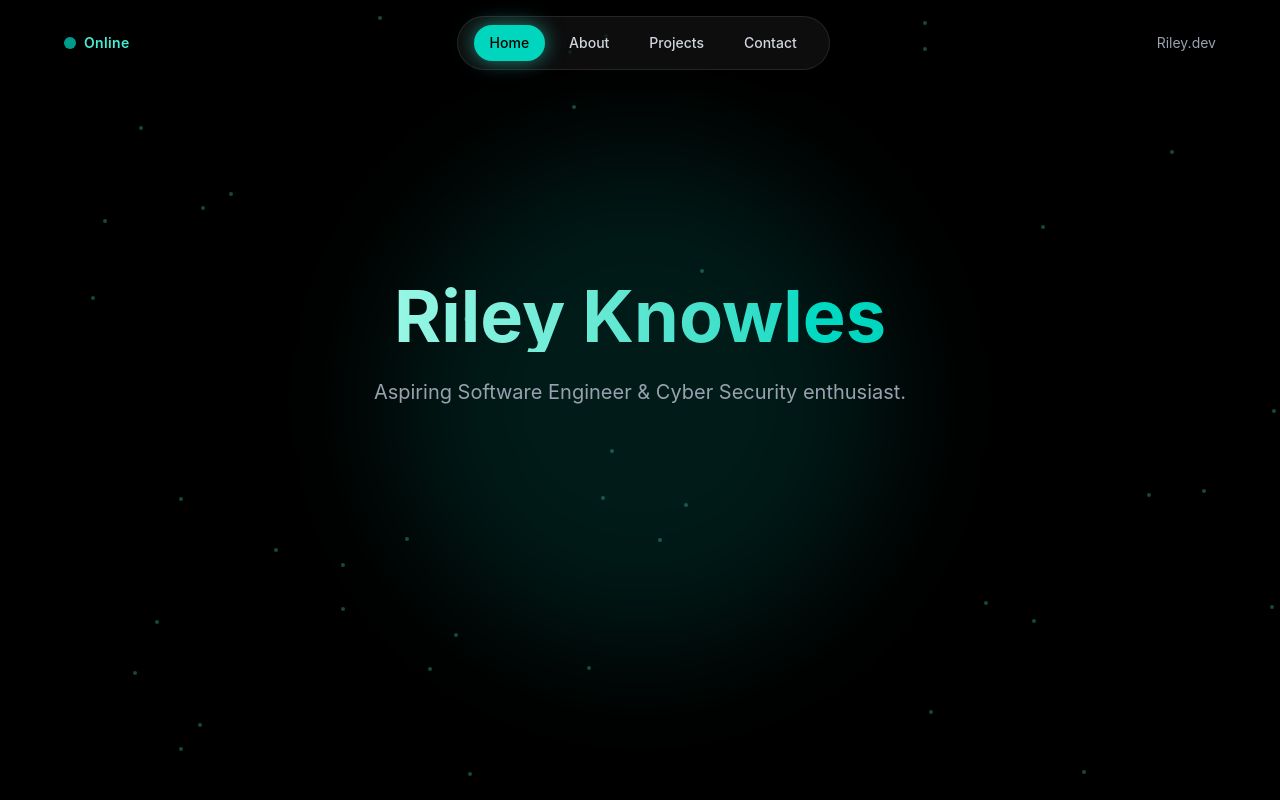
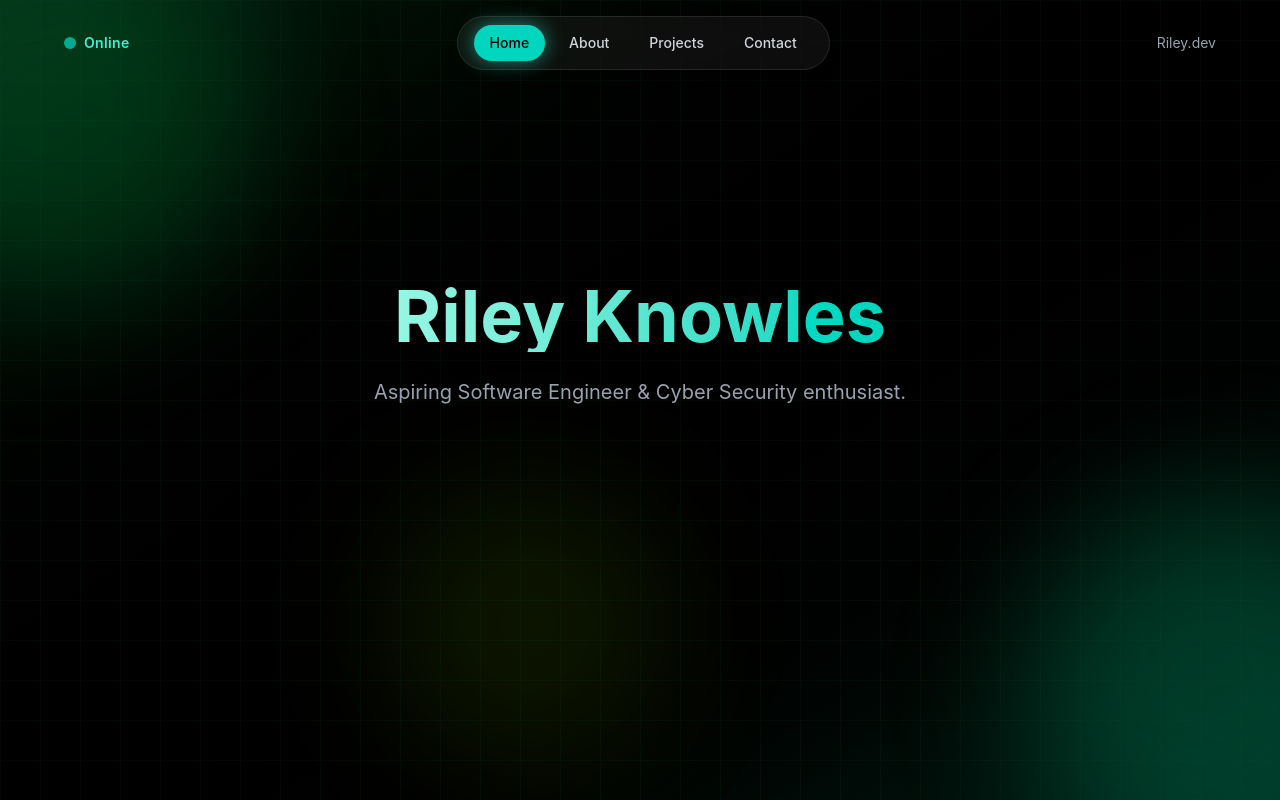
Before and after one commit to Riley36666/ActuallyPortfilio, a React (Vite) app in the folder frontend/: page / in a window 1280 px wide. Built offline with nearby package versions, Linux system fonts and the light colour scheme.

Commit message:
background updates

```diff
--- /dev/null
+++ b/frontend/src/components/MainBackground.jsx
@@ -0,0 +1,20 @@
+export default function MainBackground() {
+  return (
+    <div className="absolute inset-0 z-0 overflow-hidden">
+
+      {/* Dark base gradient */}
+      <div className="absolute inset-0 bg-gradient-to-br from-green-900/40 via-black to-emerald-900/40" />
+
+      {/* Floating blobs */}
+      <div className="absolute w-96 h-96 bg-green-700/30 rounded-full blur-3xl top-[-10%] left-[-10%] animate-float" />
+      <div className="absolute w-96 h-96 bg-emerald-600/30 rounded-full blur-3xl bottom-[-10%] right-[-10%] animate-float" />
+      <div className="absolute w-72 h-72 bg-lime-500/10 rounded-full blur-3xl top-[60%] left-[30%] animate-float" />
+
+      {/* Grid (darker green) */}
+      <div className="absolute inset-0 opacity-10
+        bg-[linear-gradient(#14532d_1px,transparent_1px),linear-gradient(90deg,#14532d_1px,transparent_1px)]
+        bg-[size:40px_40px]" />
+
+    </div>
+  );
+}
--- a/frontend/src/pages/Home.jsx
+++ b/frontend/src/pages/Home.jsx
@@ -1,6 +1,7 @@
 import { motion } from "framer-motion";
 import "./Home.css"
-import Background from "../components/Background";
+import Background from "../components/MainBackground";
+
 
 export default function Home() {
   return (
```
